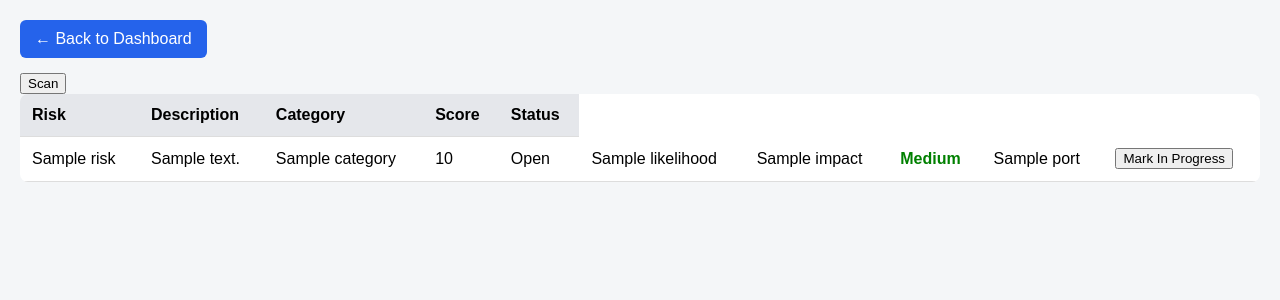
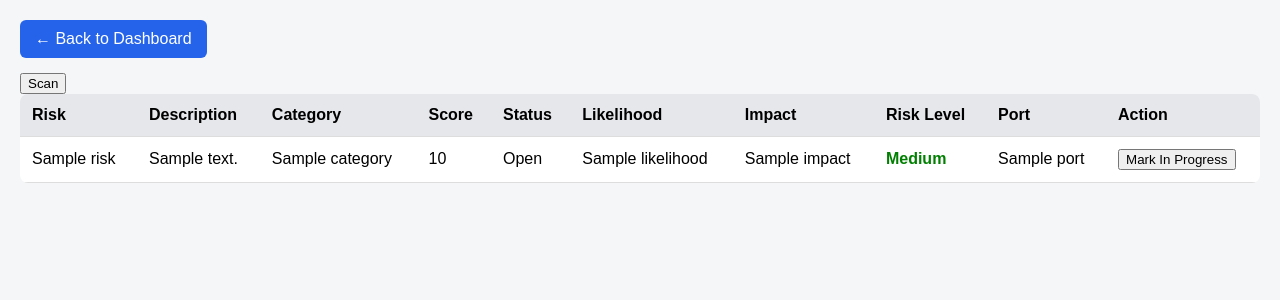
Before and after one commit to Luanhsn/ISMS-Dashboard, a Flask app: template templates/risks.html in a window 1280 px wide. Shown: the part 98-398 px from the top of the page. Run offline with Flask 3, Linux system fonts and the light colour scheme; the template is opened without the code that fills it: most values are stand-ins (such as "Sample title", 1, 10 or a date in 2020).

Commit message:
feat: adding columns

```diff
--- a/templates/risks.html
+++ b/templates/risks.html
@@ -88,6 +88,11 @@
         <th>Category</th>
         <th>Score</th>
         <th>Status</th>
+        <th>Likelihood</th>
+        <th>Impact</th>
+        <th>Risk Level</th>
+        <th>Port</th>
+        <th>Action</th>
     </tr>
 
     {% for risk in risks %}
```
